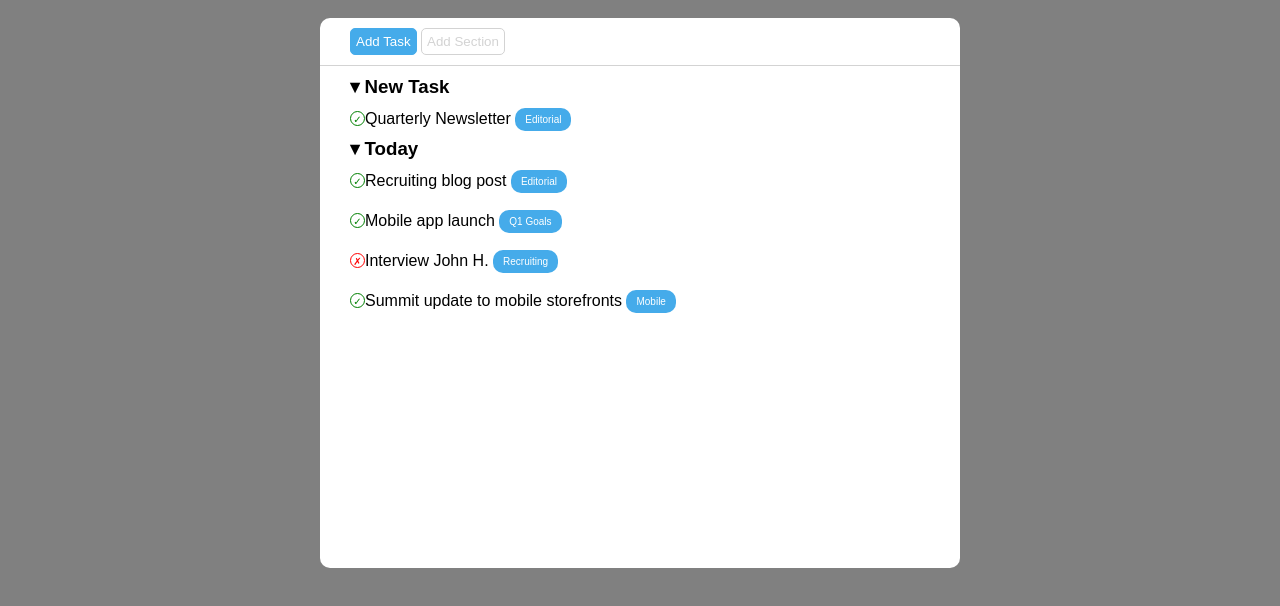
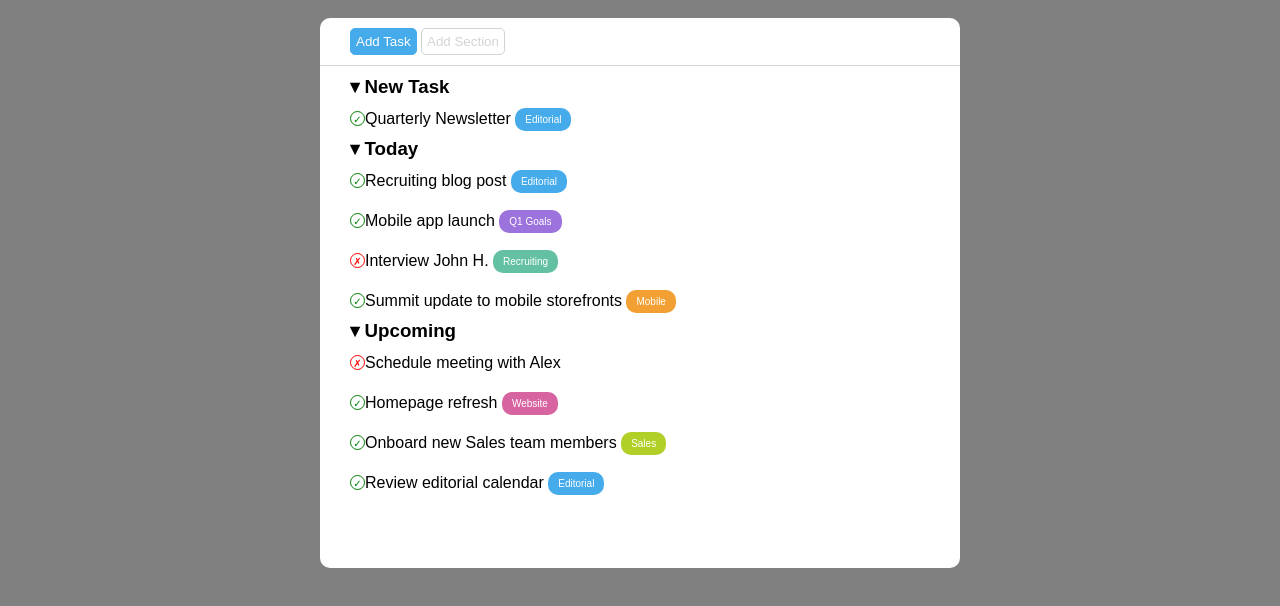
Before and after one commit to Yorbit/html-css-toboolist, a plain HTML site: page index.html in a window 1280 px wide. Shown: the part 92-698 px from the top of the page. Drawn offline with Linux system fonts and the light colour scheme.

Commit message:
added coloro sett

```diff
--- a/index.html
+++ b/index.html
@@ -51,8 +51,24 @@
                         </ul>
                     </li>
                     <li>
-
-
+                        <h3>&blacktriangledown; Upcoming</h3>
+                        <ul>
+                            <li class="task-item">
+                                <span class="task-status status-half-done">&cross;</span><span class="task-text">Schedule meeting with Alex</span>
+                            </li>
+                            <li class="task-item">
+                                <span class="task-status">&check;</span><span class="task-text">Homepage refresh</span>
+                                <span class="badge badge-violet">Website</span>
+                            </li>
+                            <li class="task-item">
+                                <span class="task-status">&check;</span><span class="task-text">Onboard new Sales team members</span>
+                                <span class="badge badge-lime">Sales</span>
+                            </li>
+                            <li class="task-item">
+                                <span class="task-status">&check;</span><span class="task-text">Review editorial calendar</span>
+                                <span class="badge">Editorial</span>
+                            </li>
+                        </ul>
                     </li>
                 </ul>
             </section>
--- a/style.css
+++ b/style.css
@@ -127,3 +127,27 @@ ul{
     line-height: 15px;
     font-size: 10px;
 }
+
+.badge-blue{
+    background-color: rgb(69, 171, 234)
+}
+
+.badge-purple{
+    background-color: rgb(156, 114, 220)
+}
+
+.badge-green{
+    background-color: rgb(100, 192, 163)
+}
+
+.badge-orange{
+    background-color: rgb(242, 160, 51)
+}
+
+.badge-violet{
+    background-color: rgb(215, 100, 160)
+}
+
+.badge-lime{
+    background-color: rgb(176, 208, 40)
+}
```
